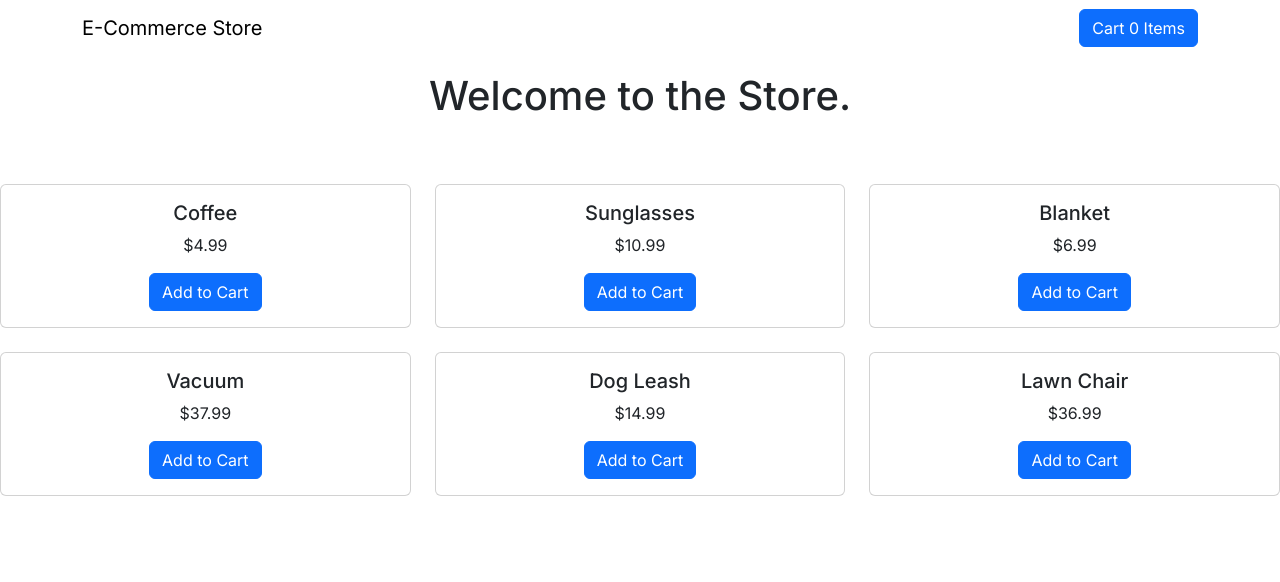
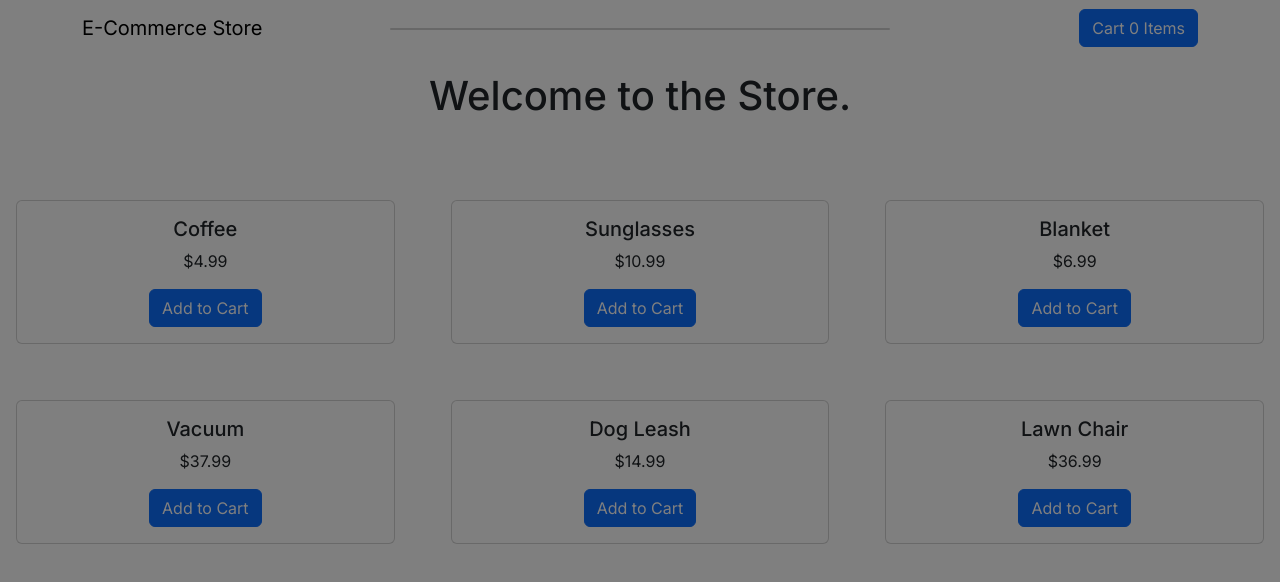
Before and after one commit to BenJohnsonFullStack/learn-stripe, a Next.js app: page / in a window 1280 px wide. Both pictures are taken after a click on the button "Cart 0 Items". Shown: the top 582 px of the page. Built offline with nearby package versions, Linux system fonts and the light colour scheme.

Commit message:
modal state and handler

```diff
--- a/components/Navigation.jsx
+++ b/components/Navigation.jsx
@@ -1,16 +1,25 @@
 "use client";
 
 import { Button, Container, Navbar, Modal } from "react-bootstrap";
+import { useState } from "react";
 
 const Navigation = () => {
+  const [modalOpen, setModalOpen] = useState(false);
+
+  const toggleModal = () => setModalOpen((prevState) => !prevState);
+
   return (
+    <>
       <Navbar expand="sm">
         <Navbar.Brand href="/">E-Commerce Store</Navbar.Brand>
         <Navbar.Toggle />
         <Navbar.Collapse className="justify-content-end">
-        <Button>Cart 0 Items</Button>
+          <Button onClick={toggleModal}>Cart 0 Items</Button>
         </Navbar.Collapse>
       </Navbar>
+
+      <Modal show={modalOpen} onHide={toggleModal} />
+    </>
   );
 };
 
--- a/components/ProductCard.jsx
+++ b/components/ProductCard.jsx
@@ -4,7 +4,7 @@ import { Card, Button, Row, Col, Form } from "react-bootstrap";
 
 const ProductCard = ({ title, price }) => {
   return (
-    <Card>
+    <Card className="m-3">
       <Card.Body>
         <Card.Title>{title}</Card.Title>
         <Card.Text>${price}</Card.Text>
```
Lines whose indentation alone changed are shown as unchanged.
